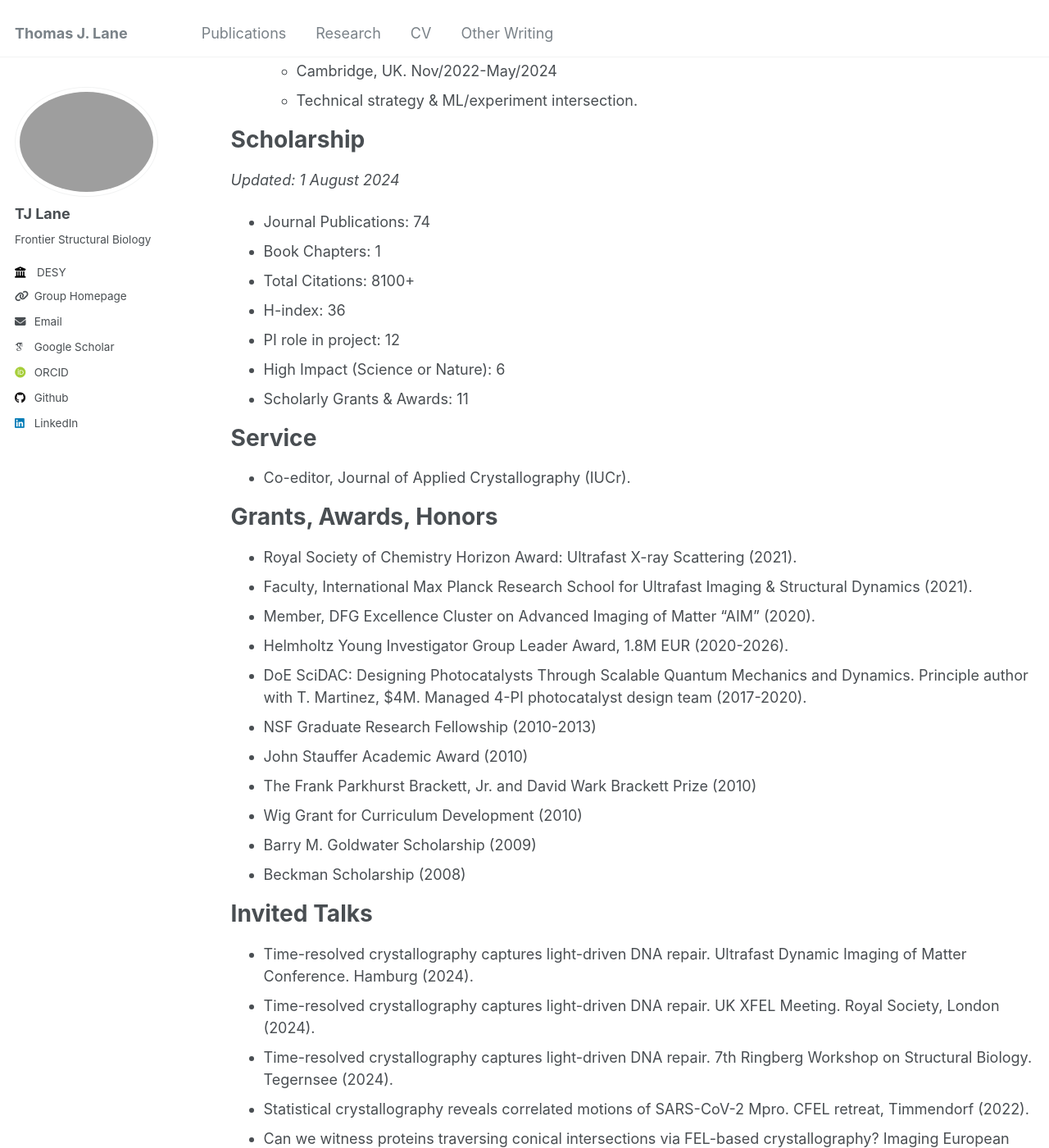
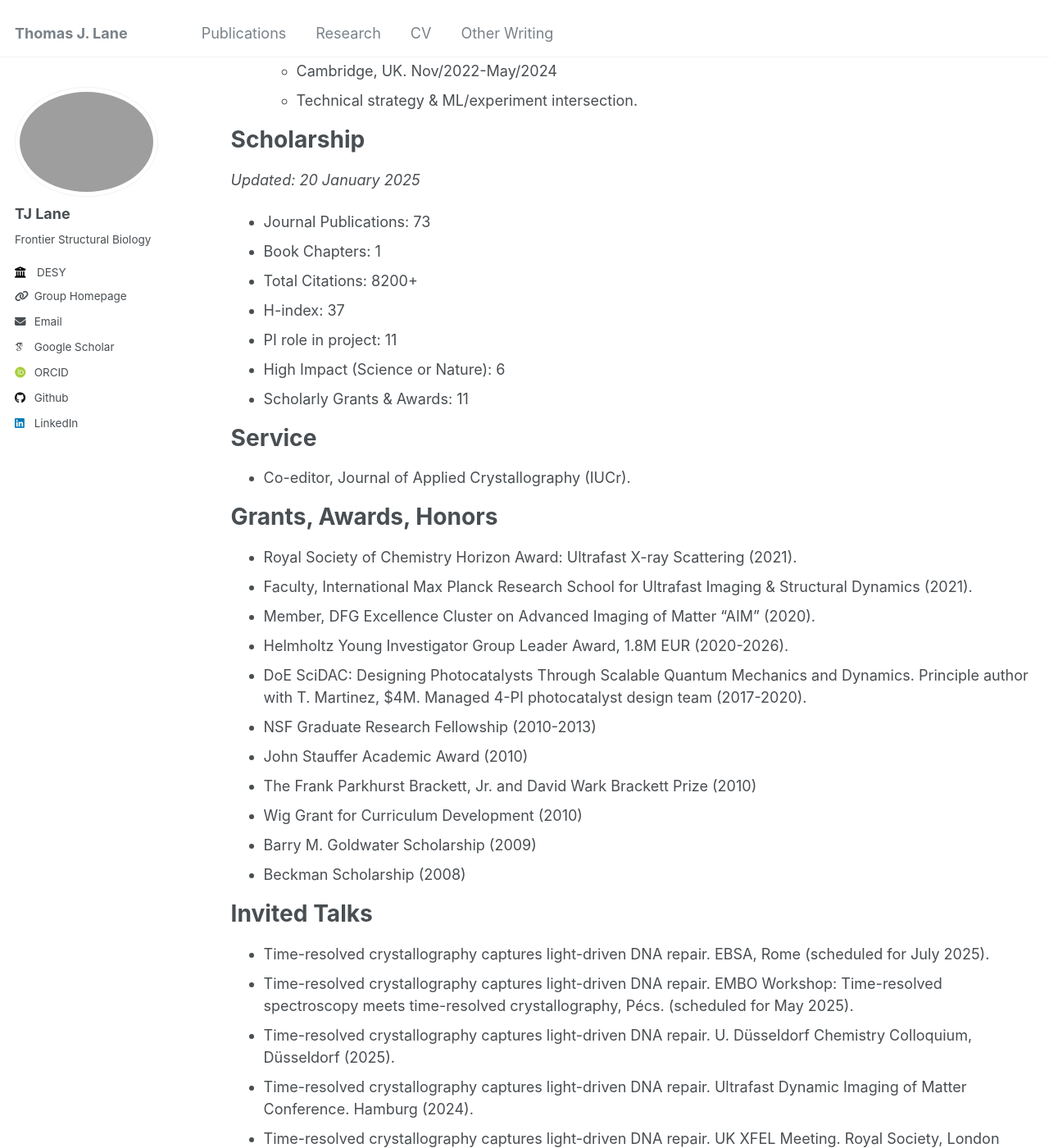
Before and after one commit to tjlane/tjlane.github.io, a Jekyll site: the page built from _pages/cv.md, in a window 1280 px wide and 1400 px high, scrolled down 787 px. Shown: the whole window at 82% size. Built offline with Jekyll 4.4.1, drawn with Linux system fonts in a browser that asks for light colours; some web fonts are replaced.

Commit message:
CV update

```diff
--- a/_pages/cv.md
+++ b/_pages/cv.md
@@ -38,12 +38,12 @@ Industry Experience
 
 Scholarship
 ======
-_Updated: 1 August 2024_
-- Journal Publications: 74
+_Updated: 20 January 2025_
+- Journal Publications: 73
 - Book Chapters: 1
-- Total Citations: 8100+
-- H-index: 36
-- PI role in project: 12
+- Total Citations: 8200+
+- H-index: 37
+- PI role in project: 11
 - High Impact (Science or Nature): 6
 - Scholarly Grants & Awards: 11
 
@@ -67,6 +67,9 @@ Grants, Awards, Honors
 
 Invited Talks
 ======
+* Time-resolved crystallography captures light-driven DNA repair. EBSA, Rome (scheduled for July 2025).
+* Time-resolved crystallography captures light-driven DNA repair. EMBO Workshop: Time-resolved spectroscopy meets time-resolved crystallography, Pécs. (scheduled for May 2025).
+* Time-resolved crystallography captures light-driven DNA repair. U. Düsseldorf Chemistry Colloquium, Düsseldorf (2025).
 * Time-resolved crystallography captures light-driven DNA repair. Ultrafast Dynamic Imaging of Matter Conference. Hamburg (2024).
 * Time-resolved crystallography captures light-driven DNA repair. UK XFEL Meeting. Royal Society,
 London (2024).
```
Also changed, not shown: _pages/publications.md (+5 -3 lines).
